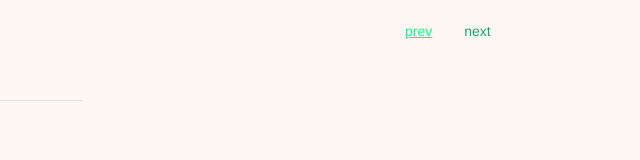
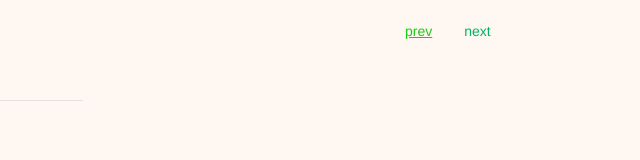
Before and after one commit to SJGraboski/scrape18, a website: page public/index.html in a window 1280 px wide. In both pictures the pointer is over the link "prev". Shown: the full height of the page, 640-1280 px from the left. Drawn offline with nearby package versions, Linux system fonts and the light colour scheme.

Commit message:
More style

```diff
--- a/public/assets/css/style.css
+++ b/public/assets/css/style.css
@@ -48,7 +48,7 @@
 }
 
 a:hover{
-	color: #00FF8C;
+	color: #18CC14;
 }
 
 h3{
```
